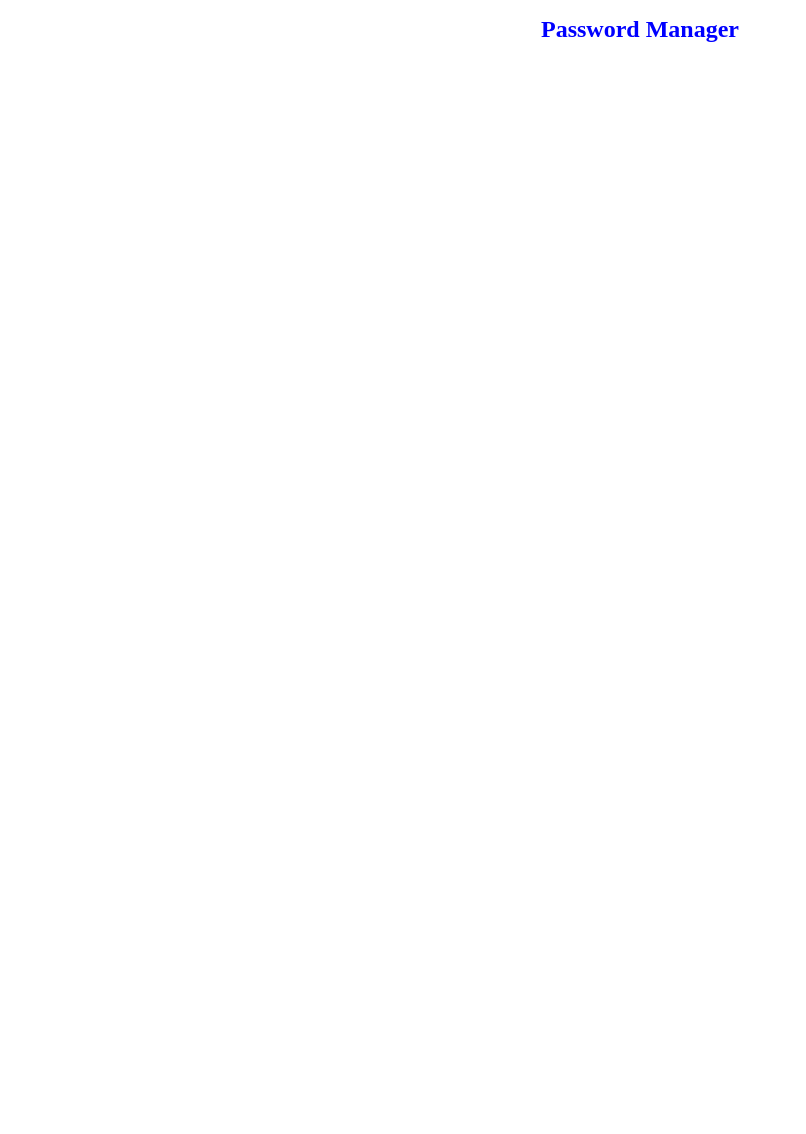
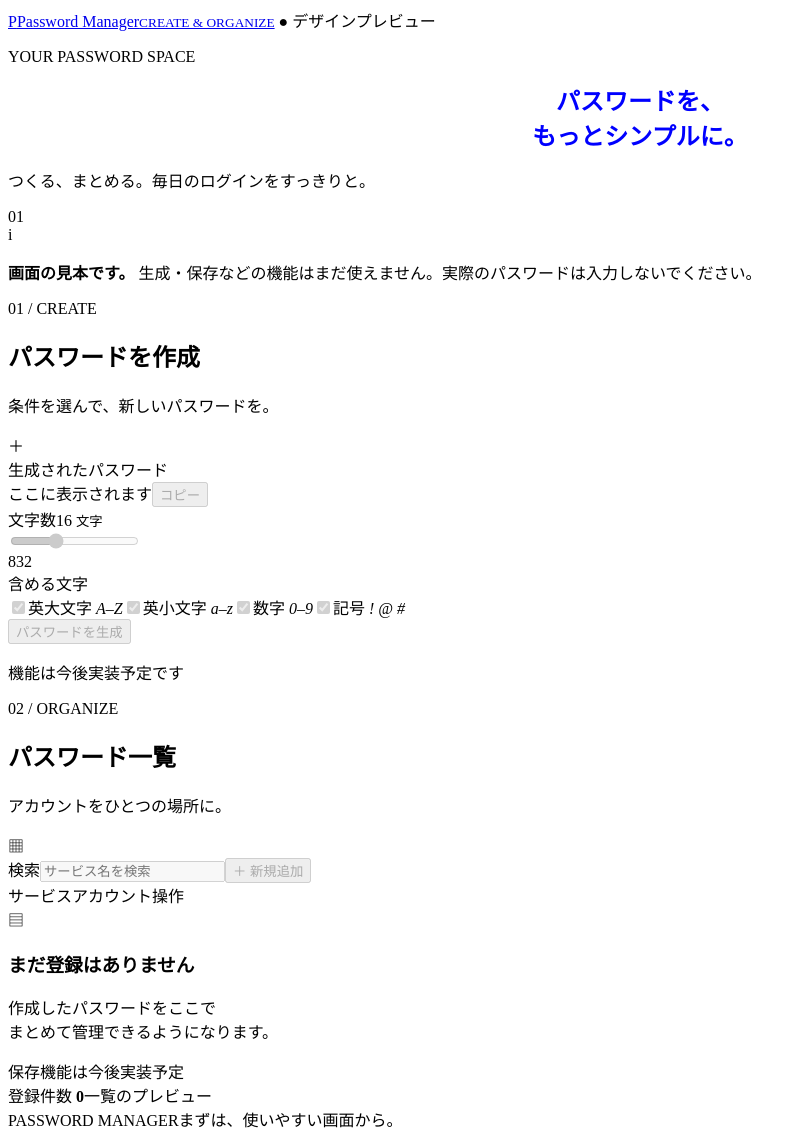
Before and after one commit to kirataretto-dev/password-manager, a plain HTML site: page index.html in a window 1280 px wide. Shown: the whole page, without its empty margins (0-806 px from the left). Before the commit the page ends 800 px from the top, so only its background shows below. Drawn offline with Linux system fonts and the light colour scheme.

Commit message:
create outside

```diff
--- a/index.html
+++ b/index.html
@@ -1,12 +1,42 @@
-<!DOCTYPE html>
+<!doctype html>
 <html lang="ja">
 <head>
-    <meta charset="UTF-8">
-
-    <title>Password Manager</title>
-    <link rel="stylesheet" href="style.css">
+  <meta charset="utf-8">
+  <meta name="viewport" content="width=device-width, initial-scale=1">
+  <title>Password Manager | パスワードを、もっとシンプルに。</title>
+  <link rel="stylesheet" href="style.css">
 </head>
 <body>
-    <h1>Password Manager</h1>
+  <div class="app">
+    <header class="topbar">
+      <a class="brand" href="#top" aria-label="Password Manager ホーム"><span class="brand-icon" aria-hidden="true">P</span><span>Password Manager<small>CREATE &amp; ORGANIZE</small></span></a>
+      <span class="preview-badge"><span aria-hidden="true">●</span> デザインプレビュー</span>
+    </header>
+    <main id="top">
+      <div class="page-heading"><div><p class="eyebrow">YOUR PASSWORD SPACE</p><h1>パスワードを、<br class="mobile-break">もっとシンプルに。</h1><p class="intro">つくる、まとめる。毎日のログインをすっきりと。</p></div><div class="heading-mark" aria-hidden="true">01</div></div>
+      <div class="notice"><span class="notice-icon" aria-hidden="true">i</span><p><strong>画面の見本です。</strong> 生成・保存などの機能はまだ使えません。実際のパスワードは入力しないでください。</p></div>
+      <div class="workspace">
+        <section class="panel generator" aria-labelledby="generate-title">
+          <div class="section-heading"><div><p class="section-number">01 / CREATE</p><h2 id="generate-title">パスワードを作成</h2><p>条件を選んで、新しいパスワードを。</p></div><span class="icon-box" aria-hidden="true">＋</span></div>
+          <div class="result-label">生成されたパスワード</div>
+          <div class="result"><span class="result-placeholder">ここに表示されます</span><button type="button" disabled>コピー</button></div>
+          <div class="field-head"><label for="length">文字数</label><span class="length-value">16 <small>文字</small></span></div>
+          <input id="length" type="range" min="8" max="32" value="16" disabled aria-label="文字数（未実装）">
+          <div class="range-labels"><span>8</span><span>32</span></div>
+          <div class="options-title">含める文字</div>
+          <div class="options"><label><input type="checkbox" checked disabled><span>英大文字 <em>A–Z</em></span></label><label><input type="checkbox" checked disabled><span>英小文字 <em>a–z</em></span></label><label><input type="checkbox" checked disabled><span>数字 <em>0–9</em></span></label><label><input type="checkbox" checked disabled><span>記号 <em>! @ #</em></span></label></div>
+          <button class="primary" type="button" disabled>パスワードを生成</button><p class="under-button">機能は今後実装予定です</p>
+        </section>
+        <section class="panel vault" aria-labelledby="vault-title">
+          <div class="section-heading"><div><p class="section-number">02 / ORGANIZE</p><h2 id="vault-title">パスワード一覧</h2><p>アカウントをひとつの場所に。</p></div><span class="icon-box vault-icon" aria-hidden="true">▦</span></div>
+          <div class="vault-tools"><label class="search"><span aria-hidden="true">検索</span><input type="search" placeholder="サービス名を検索" disabled aria-label="サービス名を検索（未実装）"></label><button type="button" class="add" disabled>＋ <span>新規追加</span></button></div>
+          <div class="list-header"><span>サービス</span><span>アカウント</span><span>操作</span></div>
+          <div class="empty"><div class="empty-symbol" aria-hidden="true"><span>▤</span></div><h3>まだ登録はありません</h3><p>作成したパスワードをここで<br>まとめて管理できるようになります。</p><span class="empty-hint">保存機能は今後実装予定</span></div>
+          <div class="vault-footer"><span>登録件数 <strong>0</strong></span><span>一覧のプレビュー</span></div>
+        </section>
+      </div>
+      <footer><span>PASSWORD MANAGER</span><span>まずは、使いやすい画面から。</span></footer>
+    </main>
+  </div>
 </body>
 </html>
```
